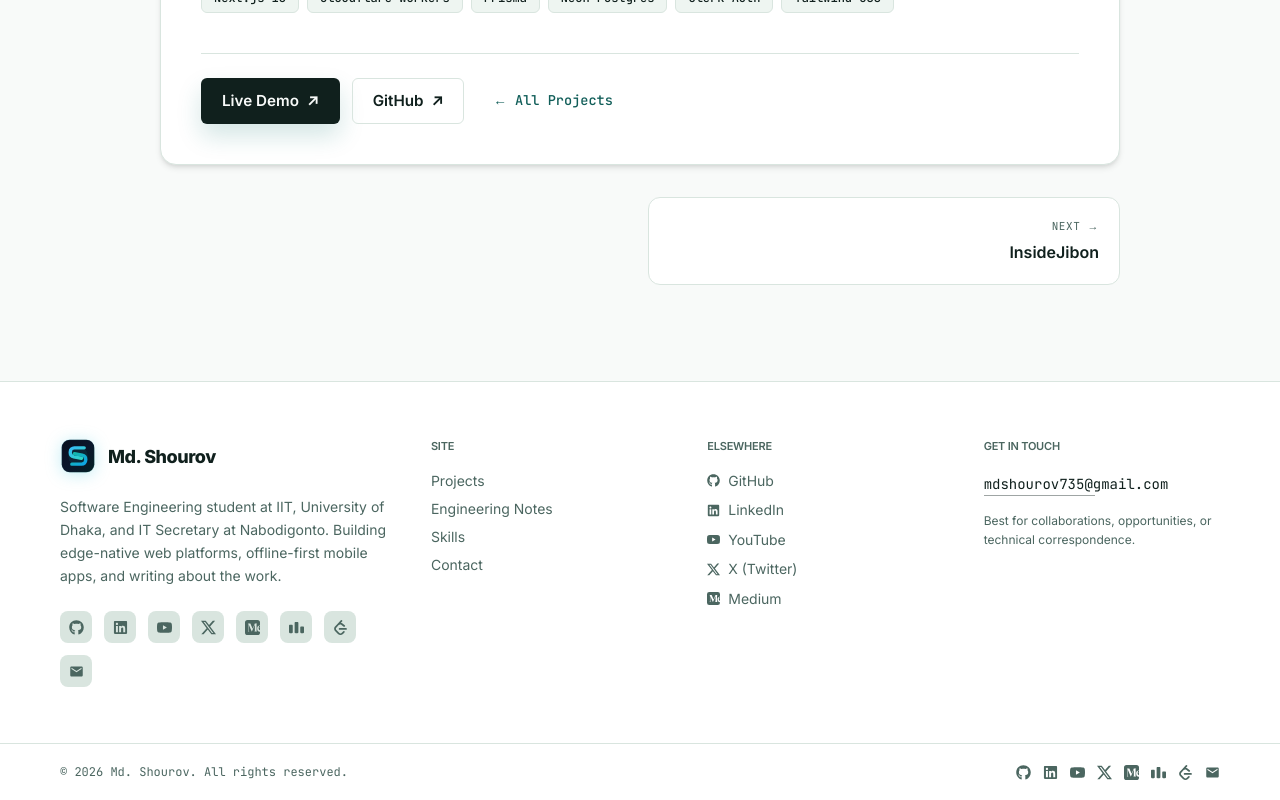
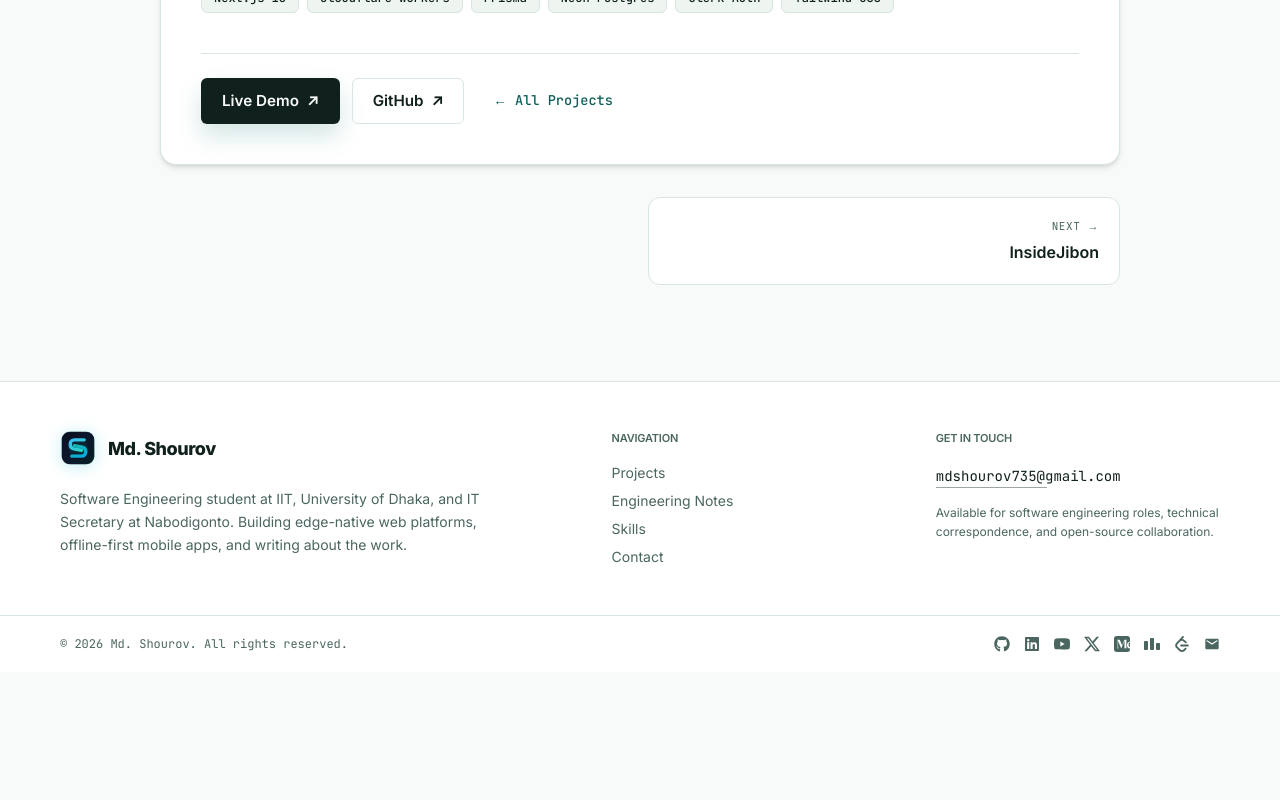
Before and after one commit to Shourov735/portfolio, a Next.js app: page /projects/nabodigonto in a window 1280 px wide. Shown: the part 1577-2377 px from the top of the page. After the commit the page ends 2249 px from the top, so only its background shows below. Built offline with nearby package versions, Linux system fonts and the light colour scheme.

Commit message:
refactor(footer): remove duplicate social links, keep icons only in bottom bar

```diff
--- a/components/footer.tsx
+++ b/components/footer.tsx
@@ -52,43 +52,22 @@ export function Footer() {
 
   return (
     <footer className="border-t border-[var(--color-line)] bg-[var(--color-surface)]">
-      <div className="container-main py-14 grid gap-10 md:grid-cols-[1.4fr_1fr_1fr_1fr] max-md:grid-cols-1">
+      <div className="container-main py-12 grid gap-10 md:grid-cols-[1.8fr_1fr_1fr] max-md:grid-cols-1">
         {/* Brand column */}
         <div>
           <Link href="/" aria-label="Md Shourov home" className="inline-flex items-center">
             <Logo size={36} text="Md. Shourov" />
           </Link>
-          <p className="mt-4 max-w-[420px] text-sm text-[var(--color-muted)] leading-relaxed">
+          <p className="mt-4 max-w-[440px] text-sm text-[var(--color-muted)] leading-relaxed">
             Software Engineering student at IIT, University of Dhaka, and IT Secretary at Nabodigonto.
             Building edge-native web platforms, offline-first mobile apps, and writing about the work.
           </p>
-
-          {/* Social icon row */}
-          <div className="flex flex-wrap gap-3 mt-6">
-            {SOCIAL_LINKS.map(({ label, href, icon: Icon }) => (
-              <a
-                key={label}
-                href={href}
-                aria-label={label}
-                target={href.startsWith("http") ? "_blank" : undefined}
-                rel={href.startsWith("http") ? "noopener noreferrer" : undefined}
-                className="
-                  w-8 h-8 rounded-lg flex items-center justify-center
-                  text-[var(--color-muted)] bg-[var(--color-line)]
-                  hover:text-[var(--color-primary-strong)] hover:bg-[var(--color-primary)]/10
-                  transition-colors duration-150
-                "
-              >
-                <Icon size={15} />
-              </a>
-            ))}
-          </div>
         </div>
 
-        {/* Site nav */}
-        <nav aria-label="Site sections">
+        {/* Site navigation */}
+        <nav aria-label="Site navigation">
           <h2 className="text-[11px] font-mono uppercase tracking-[0.16em] text-[var(--color-muted)] mb-4">
-            Site
+            Navigation
           </h2>
           <ul className="grid gap-2 text-sm">
             {[
@@ -109,29 +88,7 @@ export function Footer() {
           </ul>
         </nav>
 
-        {/* Elsewhere nav */}
-        <nav aria-label="Elsewhere">
-          <h2 className="text-[11px] font-mono uppercase tracking-[0.16em] text-[var(--color-muted)] mb-4">
-            Elsewhere
-          </h2>
-          <ul className="grid gap-2 text-sm">
-            {SOCIAL_LINKS.slice(0, 5).map(({ label, href, icon: Icon }) => (
-              <li key={label}>
-                <a
-                  href={href}
-                  target="_blank"
-                  rel="noopener noreferrer"
-                  className="inline-flex items-center gap-2 text-[var(--color-muted)] hover:text-[var(--color-primary-strong)] transition-colors"
-                >
-                  <Icon size={13} />
-                  {label}
-                </a>
-              </li>
-            ))}
-          </ul>
-        </nav>
-
-        {/* Contact */}
+        {/* Contact column */}
         <div>
           <h2 className="text-[11px] font-mono uppercase tracking-[0.16em] text-[var(--color-muted)] mb-4">
             Get in touch
@@ -143,20 +100,20 @@ export function Footer() {
             mdshourov735@gmail.com
           </a>
           <p className="mt-4 text-xs text-[var(--color-muted)] leading-relaxed">
-            Best for collaborations, opportunities, or technical correspondence.
+            Available for software engineering roles, technical correspondence, and open-source collaboration.
           </p>
         </div>
       </div>
 
-      {/* Bottom bar */}
+      {/* Bottom bar: Copyright left, Social icons right */}
       <div className="border-t border-[var(--color-line)]">
         <div className="container-main py-5 flex items-center justify-between gap-4 flex-wrap">
           <p className="text-xs text-[var(--color-muted)] font-mono">
             © {year} Md. Shourov. All rights reserved.
           </p>
 
-          {/* Social icon row */}
-          <div className="flex items-center gap-3">
+          {/* Social media icons — single dedicated location in footer */}
+          <div className="flex items-center gap-3.5">
             {SOCIAL_LINKS.map(({ label, href, icon: Icon }) => (
               <a
                 key={label}
@@ -166,7 +123,7 @@ export function Footer() {
                 rel={href.startsWith("http") ? "noopener noreferrer" : undefined}
                 className="text-[var(--color-muted)] hover:text-[var(--color-primary-strong)] transition-colors duration-150"
               >
-                <Icon size={15} />
+                <Icon size={16} />
               </a>
             ))}
           </div>
```
